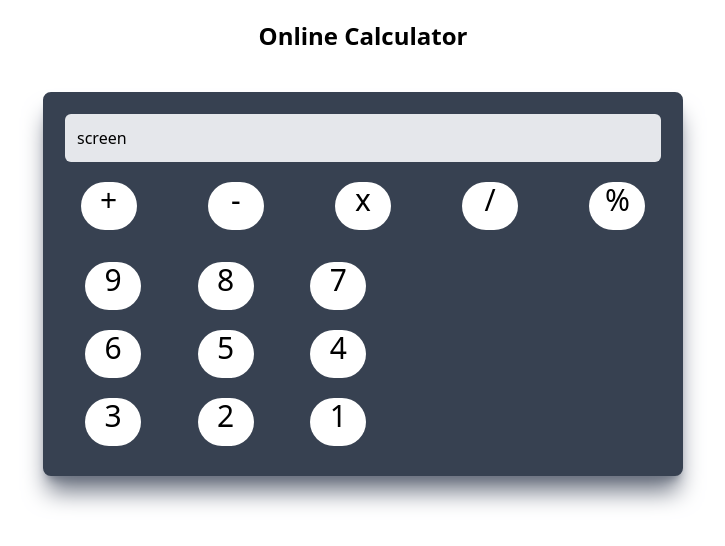
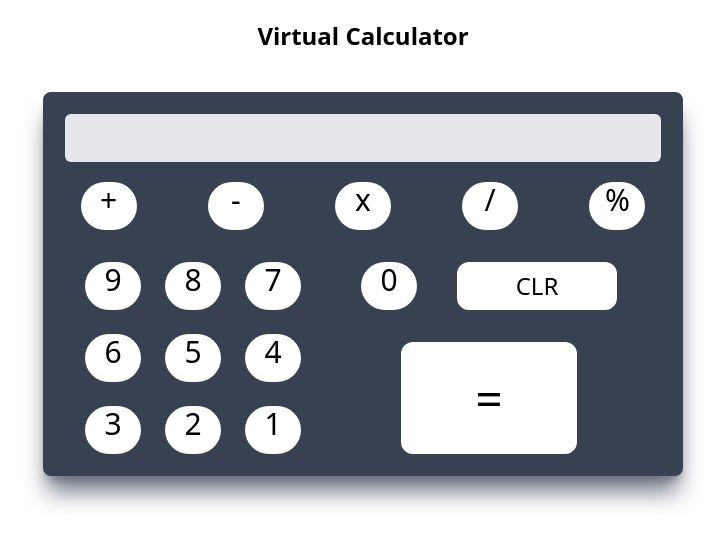
Before and after one commit to letdeeseecode/Simple-Calculator, a website: page src/index.html in a window 1280 px wide. Shown: the whole page, without its empty margins (277-1002 px from the left). Drawn offline with nearby package versions, Linux system fonts and the light colour scheme.

Commit message:
finished making the look of calculator

```diff
--- a/src/index.html
+++ b/src/index.html
@@ -11,7 +11,7 @@
     <!--title text-->
         <div class = "font-bold pt-5 pb-10">
             <h1 class="font-sans text-2xl text-center">
-                Online Calculator
+                Virtual Calculator
             </h1>
         </div>
     <!--title text-->
@@ -21,33 +21,33 @@
 
             <!--Screen-->
             <div class="bg-gray-200 h-12 border-black rounded-md p-3 mx-5 my-5">
-                <p>screen</p>
+                <p></p>
             </div>
             <!--Screen-->
 
             <!--operators-->
             <div class = "flex justify-around">
-                <button>
+                <button class = "transition active:scale-95">
                     <div class = "bg-white h-12 w-14 hover:shadow-gray-400 hover:shadow-lg rounded-full transition duration-400 ease-in-out" >
                         <h2 class = " text-bold font-sans text-3xl text-center">+</h2>
                     </div>
                 </button>
-                <button>
+                <button class = "transition active:scale-95">
                     <div class = "bg-white h-12 w-14 hover:shadow-gray-400 hover:shadow-lg rounded-full transition duration-400" >
                         <h2 class = " text-bold font-sans text-3xl text-center">-</h2>
                     </div>
                 </button>
-                <button>
+                <button class = "transition active:scale-95">
                     <div class = "bg-white h-12 w-14 hover:shadow-gray-400 hover:shadow-lg rounded-full transition duration-400" >
                         <h2 class = " text-bold font-sans text-3xl text-center">x</h2>
                     </div>
                 </button>
-                <button>
+                <button class = "transition active:scale-95">
                     <div class = "bg-white h-12 w-14 hover:shadow-gray-400 hover:shadow-lg rounded-full transition duration-400" >
                         <h2 class = " text-bold font-sans text-3xl text-center">/</h2>
                     </div>
                 </button>
-                <button>
+                <button class = "transition active:scale-95">
                     <div class = "bg-white h-12 w-14 hover:shadow-gray-400 hover:shadow-lg rounded-full transition duration-400" >
                         <h2 class = " text-bold font-sans text-3xl text-center">%</h2>
                     </div>
@@ -55,49 +55,50 @@
             </div>
             <!--operators-->
 
-            <!--numbers-->
-            <div class = "grid grid-cols-3 my-8 gap-5 w-1/2 mx-10">
-                <button>
+            <!--calculator-body-->
+            <div class ="flex my-8 gap-5 mx-10">
+                <div class = "grid grid-cols-3 gap-6">
+                    <button class = "transition active:scale-95">
                         <div class = "bg-white h-12 w-14 hover:shadow-gray-400 hover:shadow-lg rounded-full transition duration-400" >
                             <h2 class = " text-bold font-sans text-3xl text-center">9</h2>
                         </div>
                     </button>
-                 <button>
+                    <button class = "transition active:scale-95">
                         <div class = "bg-white h-12 w-14 hover:shadow-gray-400 hover:shadow-lg rounded-full transition duration-400" >
                             <h2 class = " text-bold font-sans text-3xl text-center">8</h2>
                         </div>
                     </button>
-                 <button>
+                    <button class = "transition active:scale-95">
                         <div class = "bg-white h-12 w-14 hover:shadow-gray-400 hover:shadow-lg rounded-full transition duration-400" >
                             <h2 class = " text-bold font-sans text-3xl text-center">7</h2>
                         </div>
                     </button>
-                 <button>
+                    <button class = "transition active:scale-95">
                         <div class = "bg-white h-12 w-14 hover:shadow-gray-400 hover:shadow-lg rounded-full transition duration-400" >
                             <h2 class = " text-bold font-sans text-3xl text-center">6</h2>
                         </div>
                     </button>
-                 <button>
+                    <button class = "transition active:scale-95">
                         <div class = "bg-white h-12 w-14 hover:shadow-gray-400 hover:shadow-lg rounded-full transition duration-400" >
                             <h2 class = " text-bold font-sans text-3xl text-center">5</h2>
                         </div>
                     </button>
-                 <button>
+                    <button class = "transition active:scale-95">
                         <div class = "bg-white h-12 w-14 hover:shadow-gray-400 hover:shadow-lg rounded-full transition duration-400" >
                             <h2 class = " text-bold font-sans text-3xl text-center">4</h2>
                         </div>
                     </button>
-                <button>
+                    <button class = "transition active:scale-95">
                         <div class = "bg-white h-12 w-14 hover:shadow-gray-400 hover:shadow-lg rounded-full transition duration-400" >
                             <h2 class = " text-bold font-sans text-3xl text-center">3</h2>
                         </div>
                     </button>
-                <button>
+                    <button class = "transition active:scale-95">
                         <div class = "bg-white h-12 w-14 hover:shadow-gray-400 hover:shadow-lg rounded-full transition duration-400" >
                             <h2 class = " text-bold font-sans text-3xl text-center">2</h2>
                         </div>
                     </button>
-                <button>
+                    <button class = "transition active:scale-95">
                         <div class = "bg-white h-12 w-14 hover:shadow-gray-400 hover:shadow-lg rounded-full transition duration-400" >
                             <h2 class = " text-bold font-sans text-3xl text-center">1</h2>
                         </div>
@@ -106,12 +107,35 @@
                 <!--numbers-->
 
                 <!--other operators(0/clr/equal)-->
+                <div class="flex flex-col gap-8 ml-10">
+                    <!-- 0 and CLR -->
+                    <div class="flex gap-10">
+                        <button class = "transition active:scale-95">
+                        <div class="bg-white h-12 w-14 hover:shadow-lg hover:shadow-gray-500 rounded-full transition duration-400">
+                            <h2 class="text-bold font-sans text-3xl text-center">0</h2>
+                        </div>
+                        </button>
+                        <button class = "transition active:scale-95">
+                            <div class="bg-white h-12 w-40 hover:shadow-lg hover:shadow-gray-500 rounded-xl transition duration-400 flex items-center justify-center">
+                                <h2 class="text-bold font-sans text-2xl">CLR</h2>
+                            </div>
+                        </button>
+                    </div>
 
-
+                    <!-- "=" button -->
+                    <div class="flex justify-center">
+                        <button class = "transition active:scale-95">
+                            <div class="bg-white h-28 w-44 hover:shadow-lg hover:shadow-gray-500 rounded-xl transition duration-400 flex items-center justify-center">
+                                <h1 class="text-bold font-sans text-5xl">=</h1>
+                            </div>
+                        </button>
+                    </div>
                 </div>
                 <!--other operators(0/clr/equal)-->
             </div>
-
+            <!--calculator-body-->
+    </div>
+    <!--calculator-->
 
 </body>
 </html>
```
Lines whose indentation alone changed are shown as unchanged.
